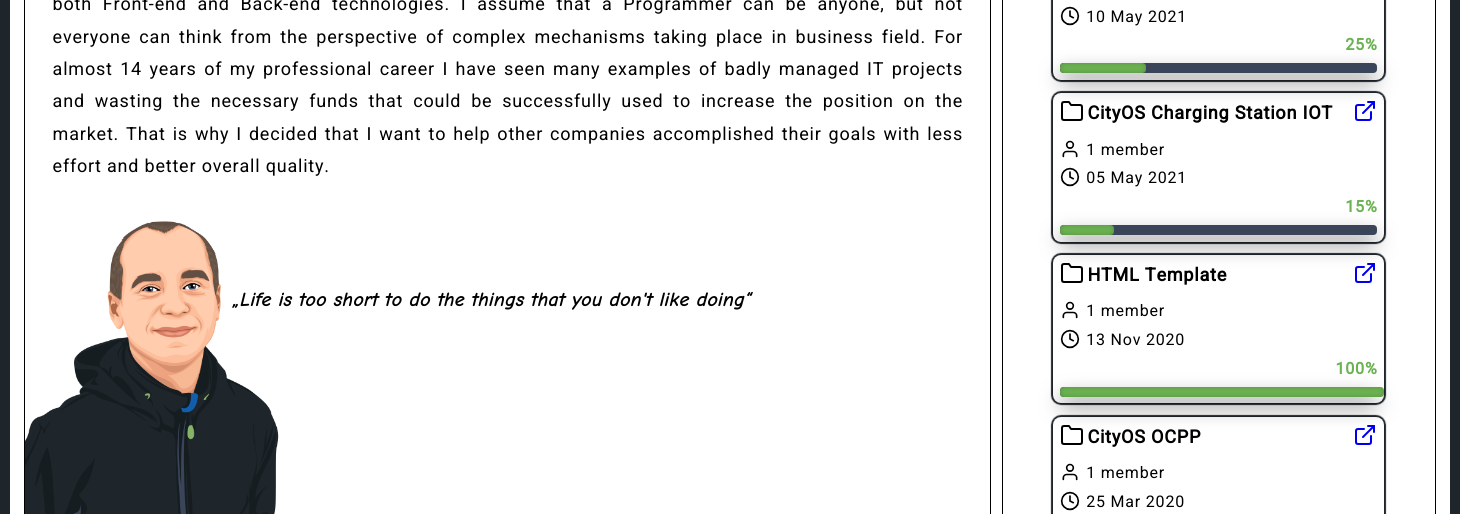
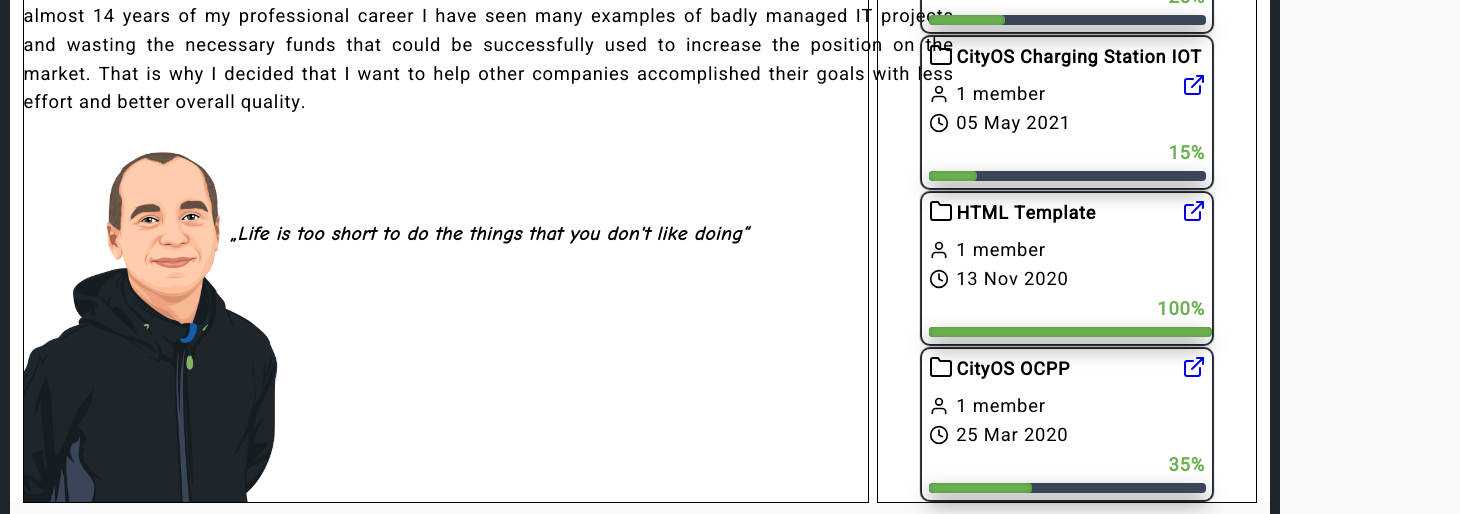
Before and after one commit to MSpiechowicz/maciejspiechowicz.com, a Gatsby site: page / in a window 1280 px wide. Shown: the part 239-753 px from the top of the page, 1460 px wide, since content can reach past the window. Built offline with nearby package versions, Linux system fonts and the light colour scheme; Gatsby itself is replaced by a stand-in of ours.

Commit message:
Moving fonts variables

```diff
--- a/src/styles/components/_fonts.scss
+++ b/src/styles/components/_fonts.scss
@@ -4,6 +4,9 @@
 :root {
   --fonts-default: "Roboto", sans-serif;
   --fonts-headline: "Comic Neue", serif;
+
+  --font-base-size: 1.15em;
+  --font-scale-ratio: 1.2;
 
   --font-weight-normal: 400;
   --font-weight-headline: 600;
@@ -23,6 +26,15 @@ h3 {
   font-weight: var(--font-weight-headline);
 }
 
-p {
-  font-size: large;
+p, span {
+  font-size: var(--font-base-size);
 }
+
+html, body {
+  font-family: var(--fonts-default);
+  font-weight: var(--font-weight-normal);
+  font-kerning: none;
+  font-size: medium;
+  line-height: 1.8em;
+  letter-spacing: 0.05em;
+}
--- a/src/styles/components/_layout.scss
+++ b/src/styles/components/_layout.scss
@@ -17,12 +17,6 @@ body {
   padding: 0;
   margin: 0;
   background: var(--color-background-body);
-  font-family: var(--fonts-default);
-  font-weight: var(--font-weight-normal);
-  font-kerning: none;
-  font-size: medium;
-  line-height: 1.8em;
-  letter-spacing: 0.05em;
 }
 
 .image-signature-short {
@@ -41,8 +35,10 @@ body {
   justify-content: flex-start;
   align-content: center;
   margin: 0.5em auto;
-  width: 1440px;
-  height: 900px;
+  height: auto;
+  width: auto;
+  max-width: 1440px;
+  max-height: 900px;
   border: 10px solid var(--color-background-section);
 }
 
@@ -67,6 +63,6 @@ body {
   }
 }
 
-p {
-  line-height: 1.8em;
-}
+// p {
+//   line-height: 1.8em;
+// }
```
